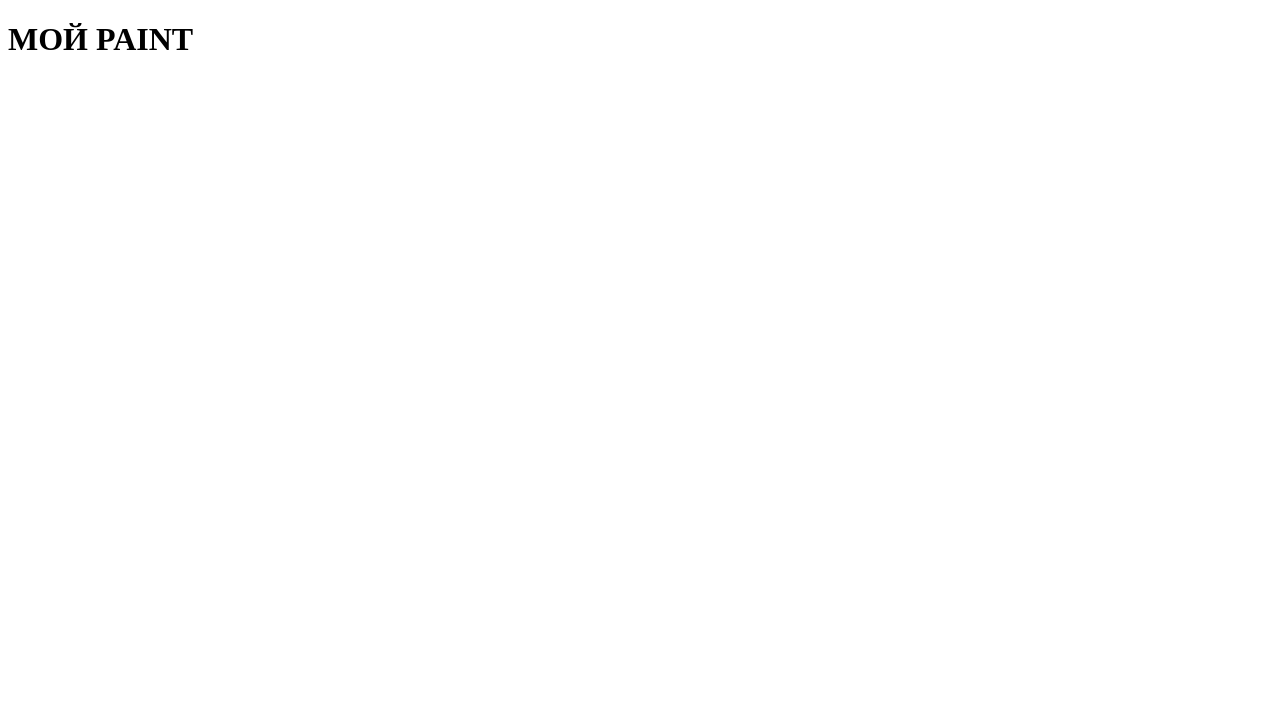
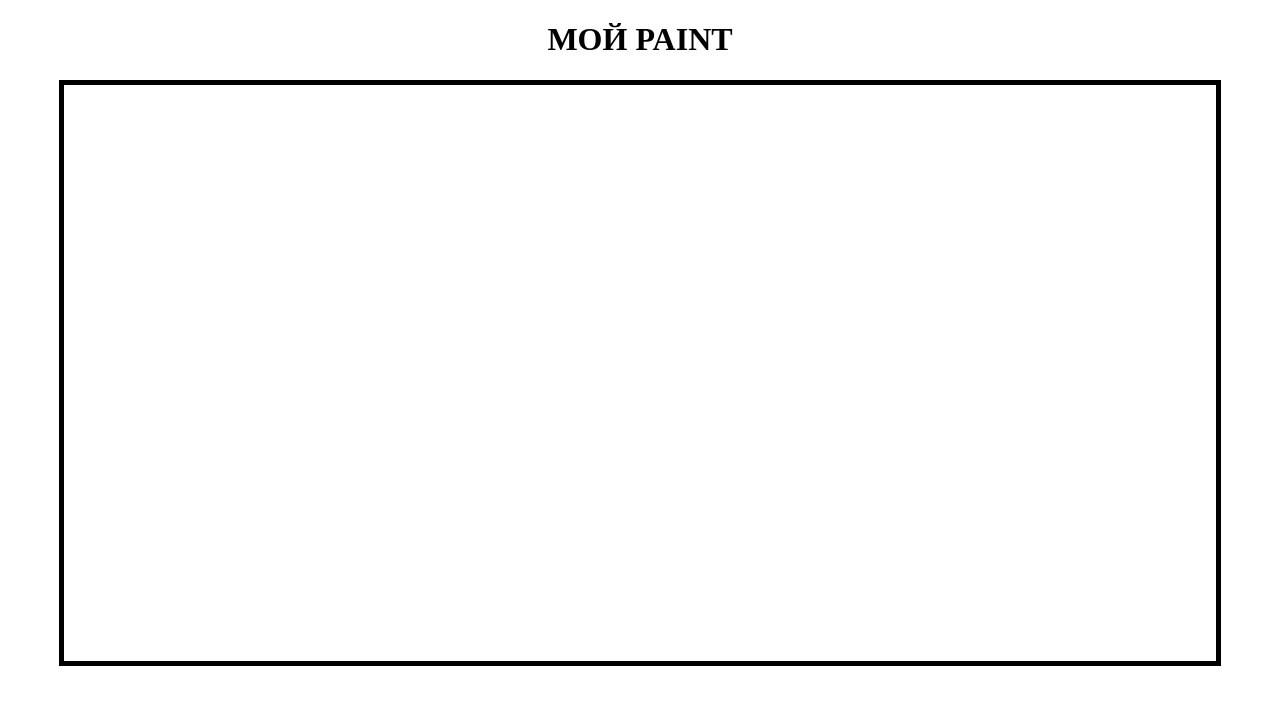
Before and after one commit to olgamatveev/paint, a plain HTML site: page index.html in a window 1280 px wide. Drawn offline with Linux system fonts and the light colour scheme.

Commit message:
поработали со стилями

```diff
--- a/index.html
+++ b/index.html
@@ -9,6 +9,8 @@
 </head>
 <body>
     <h1>МОЙ PAINT</h1>
-    <canvas></canvas>
+    <div id="container">
+        <canvas id="canvas"></canvas>
+    </div>
 </body>
 </html>
--- a/style.css
+++ b/style.css
@@ -0,0 +1,25 @@
+html{
+    text-align: center;
+    width: 100%;
+    height: 90%;
+}
+
+body{
+    width: 100%;
+    height: 100%;
+    margin: 0;
+    padding: 0;
+}
+
+#container{
+    width: 90%;
+    height: 80%;
+    border: black 5px solid;
+    margin: auto;
+}
+
+#canvas{
+    width: 100%;
+    height: 100%;
+    cursor: cell;
+}
```
